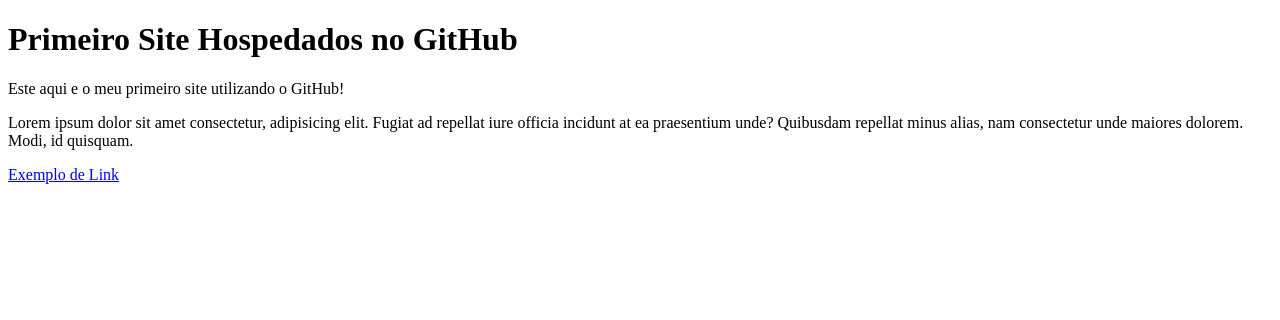
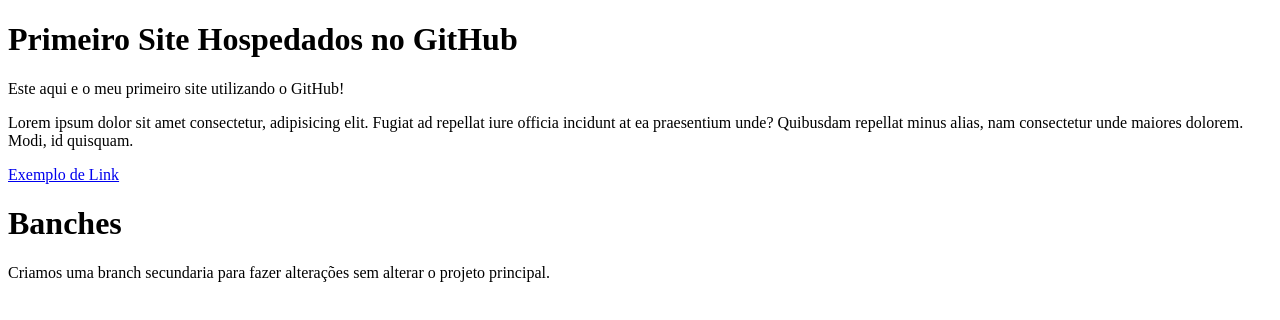
Before and after one commit to cesarsamila/Primeiro_site, a plain HTML site: page index.html in a window 1280 px wide. Drawn offline with Linux system fonts and the light colour scheme.

Commit message:
Primeira versão na secundaira

```diff
--- a/index.html
+++ b/index.html
@@ -11,5 +11,7 @@
     <p>Este aqui e o meu primeiro site utilizando o GitHub!</p>
     <p>Lorem ipsum dolor sit amet consectetur, adipisicing elit. Fugiat ad repellat iure officia incidunt at ea praesentium unde? Quibusdam repellat minus alias, nam consectetur unde maiores dolorem. Modi, id quisquam.</p>
     <a href="Pagina2.html">Exemplo de Link</a>
+    <h1>Banches</h1>
+    <p>Criamos uma branch secundaria para fazer alterações sem alterar o projeto principal.</p>
 </body>
 </html>
```
